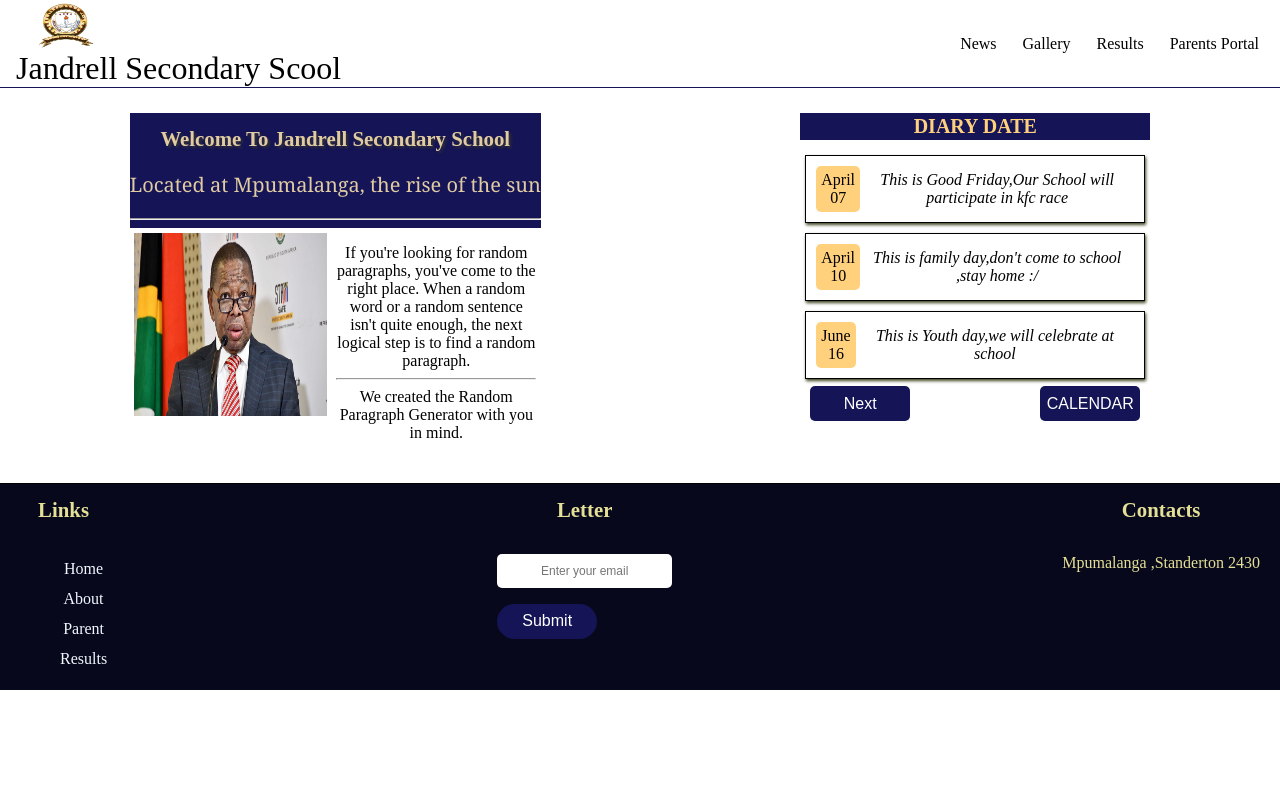
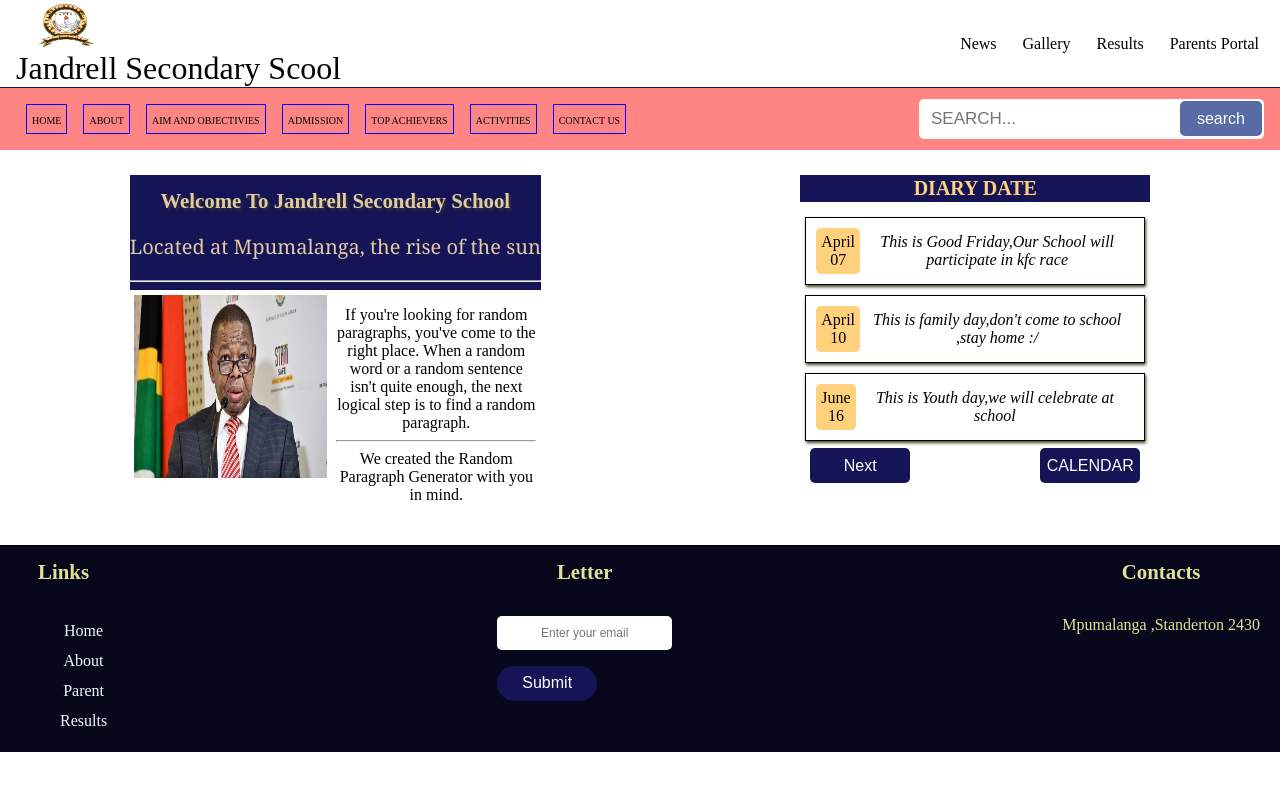
Before and after one commit to mRrobots/Jandrell, a React (Create React App) app: page / in a window 1280 px wide. Shown: the top 790 px of the page. Built offline with nearby package versions, Linux system fonts and the light colour scheme.

Commit message:
feature:Second Nav

```diff
--- a/src/app/components/NavBar/HomeBar.js
+++ b/src/app/components/NavBar/HomeBar.js
@@ -1,10 +1,9 @@
 import CustomLink from "./CustomLink";
 import style from "./HomeBar.module.css";
 
-function HomeBar(){
-    return(
-        <div className = {style.mainbar}>
-            <div className="items">
+function HomeBar() {
+  return (
+    <div className={style.mainbar}>
       <ul>
         <CustomLink to="/home">HOME</CustomLink>
         <CustomLink to="/about">ABOUT</CustomLink>
@@ -14,20 +13,14 @@ function HomeBar(){
         <CustomLink to="/aim">ACTIVITIES</CustomLink>
         <CustomLink to="/admission">CONTACT US</CustomLink>
       </ul>
-            </div>
-            <div className="search">
-                <span className="search"></span>
-            </div>
-            <div className="cancel">
-                <span className="cancel"></span>
-            </div>
-            <form action="#" >
-                <input type="search" className="search_d" placeholder="SEARCH..."></input>
-                <button type="submit" className="search_b"></button>
+      <form action="#">
+        <input type="search" placeholder="SEARCH..."></input>
+        <button type="submit" className="search_b">
+          search
+        </button>
       </form>
     </div>
-    )
+  );
 }
 
-
 export default HomeBar;
--- a/src/app/components/NavBar/HomeBar.module.css
+++ b/src/app/components/NavBar/HomeBar.module.css
@@ -7,33 +7,25 @@ body{
 }
 
 .mainbar{
-    background-color: #ffffff;
+    background-color: #ff8585;
     color: rgb(0, 0, 0);
     display: flex;
     flex-direction: row;
     align-items: center;
     justify-content: space-between;
-    /* gap: 2rem; */
     padding: 0 1rem;
 }
 
-.mainbar .items{
-    display: flex;
-    /* flex-direction: column; */
-    /* flex: 1; */
-    /* padding: 0 0 0 40px; */
-}
-
 .mainbar ul{
-    margin: 0;
-    padding: 0;
+    /* margin: 0; */
+    /* padding: 0; */
     list-style: none;
     display: flex;
     flex-direction: row;
     justify-content: center;
     align-items: center;
     gap: 1rem;
-    /* padding: 0 10px; */
+    padding: 0 10px;
 }
 
 .mainbar ul li{
@@ -58,19 +50,19 @@ body{
 
 .mainbar form{
     display: flex;
+    flex-direction: row;
     height: 40px;
-    /* padding: 2px; */
-    background: #1e232b;
-    /* min-width: 18%!important; */
-    /* border-radius: 10px; */
-    /* border: 10px solid rgba(155,155,155,0.2); */
+    padding: 2px;
+    background: #ffffff;
+    border-radius: 5px;
+
 }
 
-.mainbar form .search_d{
+.mainbar form input{
     width: 100%;
     height: 100%;
     padding: 0 10px;
-    color: #fff;
+    color: #e6e6e6;
     font-size: 17px;
     border: none;
     font-weight: 500;
@@ -80,10 +72,10 @@ body{
 .mainbar form button{
     padding: 0 15px;
     color: #fff;
-    /* font-size: 17px; */
     background: #586ba5;
     border: none;
     cursor: pointer;
+
 }
 
 .mainbar form button:hover{
--- a/src/app/components/NavBar/MainBar.module.css
+++ b/src/app/components/NavBar/MainBar.module.css
@@ -24,9 +24,6 @@ body{
 
 }
 .mainbar ul{
-    height: 0%;
-    padding: 0;
-    margin: 0;
     list-style: none;
     display: flex;
     flex-direction: row;
--- a/src/app/components/NavBar/Nav.js
+++ b/src/app/components/NavBar/Nav.js
@@ -5,7 +5,7 @@ function Nav() {
   return (
     <nav>
       <MainBar />
-      {/* <HomeBar /> */}
+      <HomeBar />
     </nav>
   );
 }
```
Lines whose indentation alone changed are shown as unchanged.
